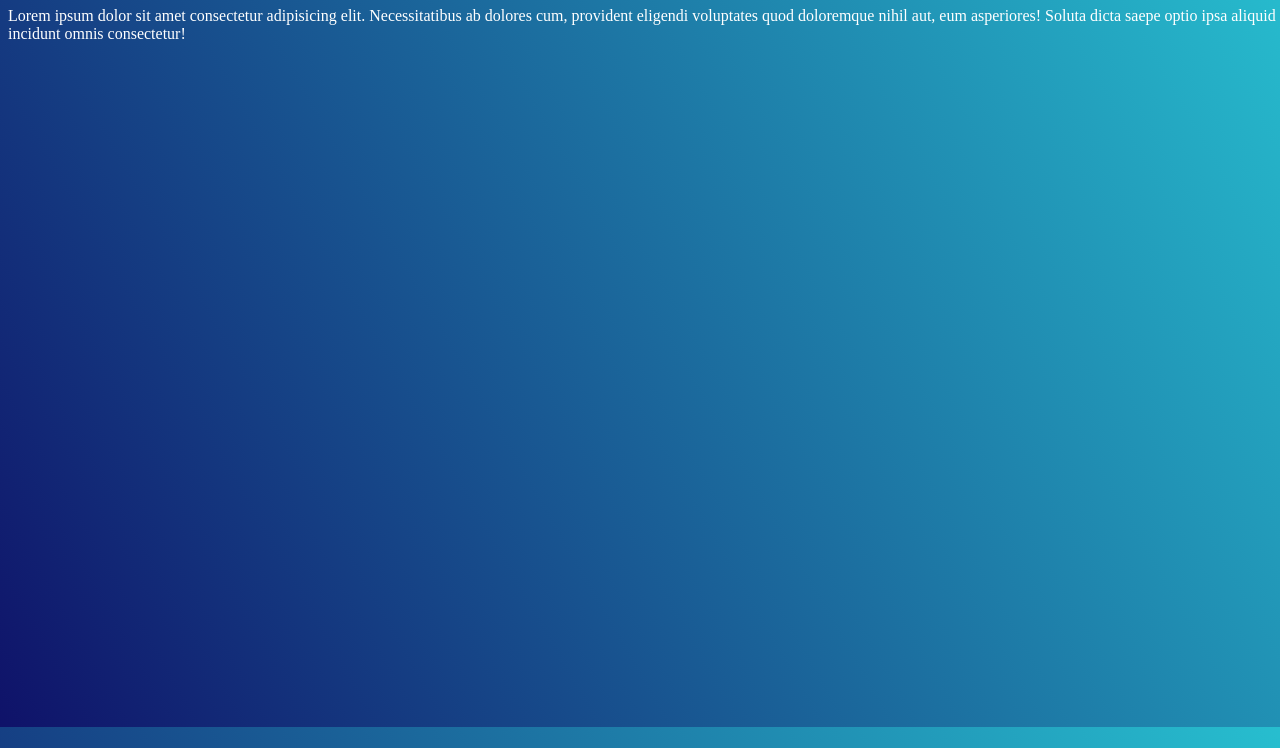
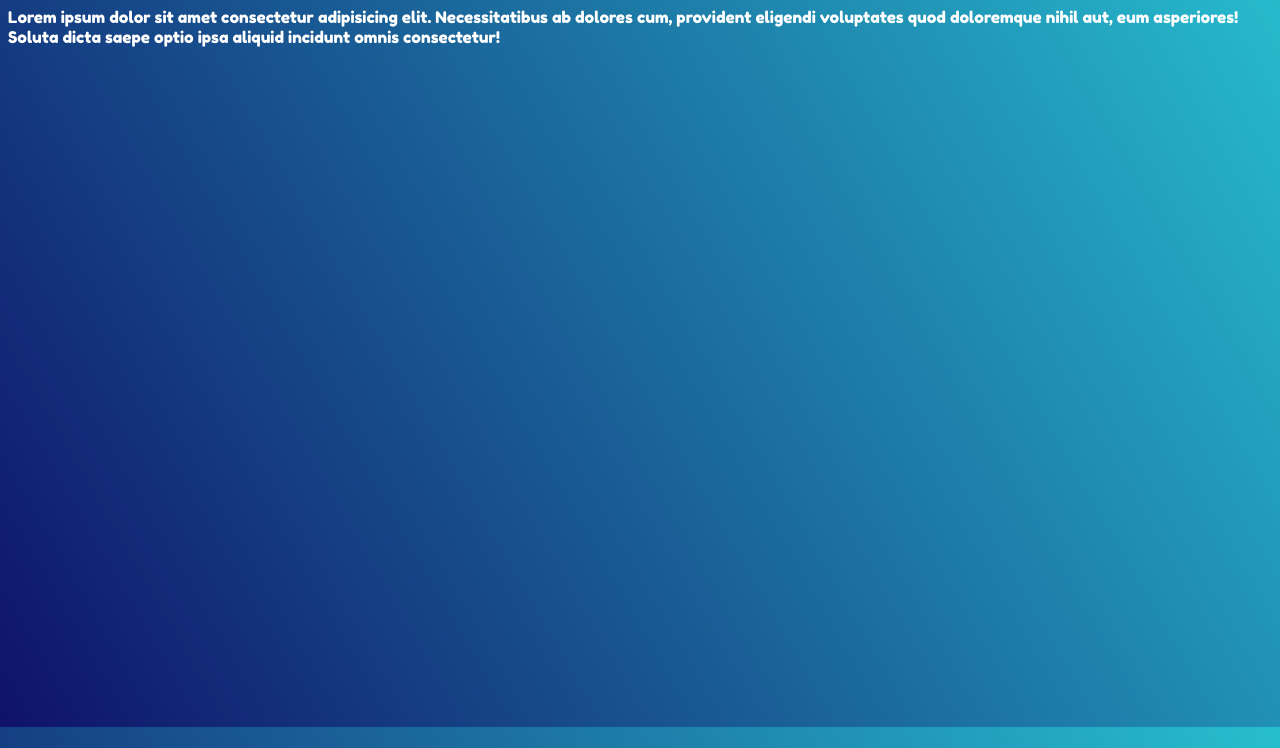
Before and after one commit to FutureShock314/BCP-Shop, a plain HTML site: page index.html in a window 1280 px wide. Shown: the part 73-821 px from the top of the page. Drawn offline with Linux system fonts and the light colour scheme.

Commit message:
Added font: 'Fredoka One'

```diff
--- a/index.html
+++ b/index.html
@@ -6,6 +6,7 @@
     <meta charset="UTF-8">
     <meta http-equiv="X-UA-Compatible" content="IE=edge">
     <meta name="viewport" content="width=device-width, initial-scale=1.0">
+    <link rel="stylesheet" href="https://fonts.googleapis.com/css?family=Fredoka One">
     <title>BCP Shop</title>
 </head>
 
--- a/style.css
+++ b/style.css
@@ -13,3 +13,7 @@ body {
     height: 100%;
     width: 100%;
 }
+
+p {
+    font-family: Fredoka One; /* Nice looking font */
+}
```
